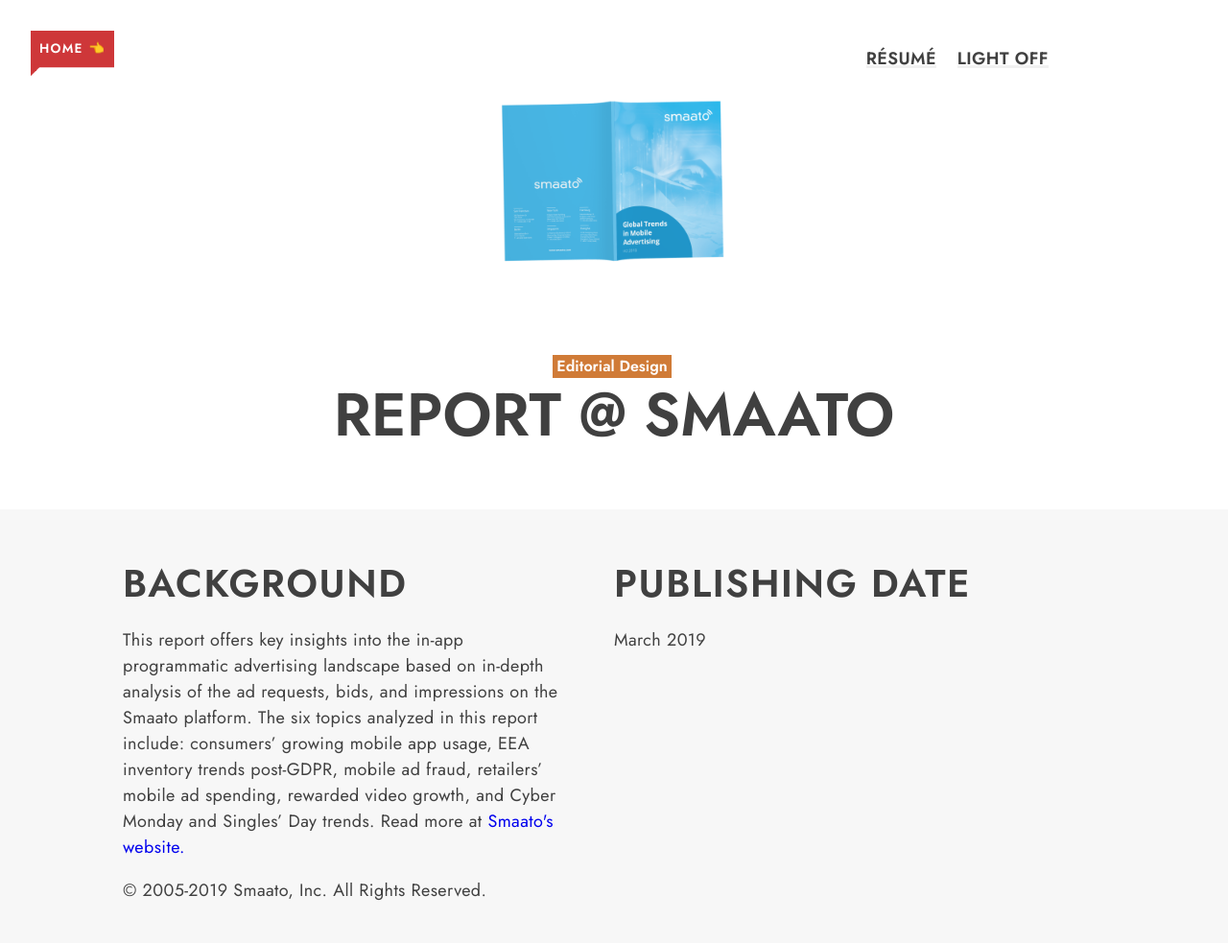
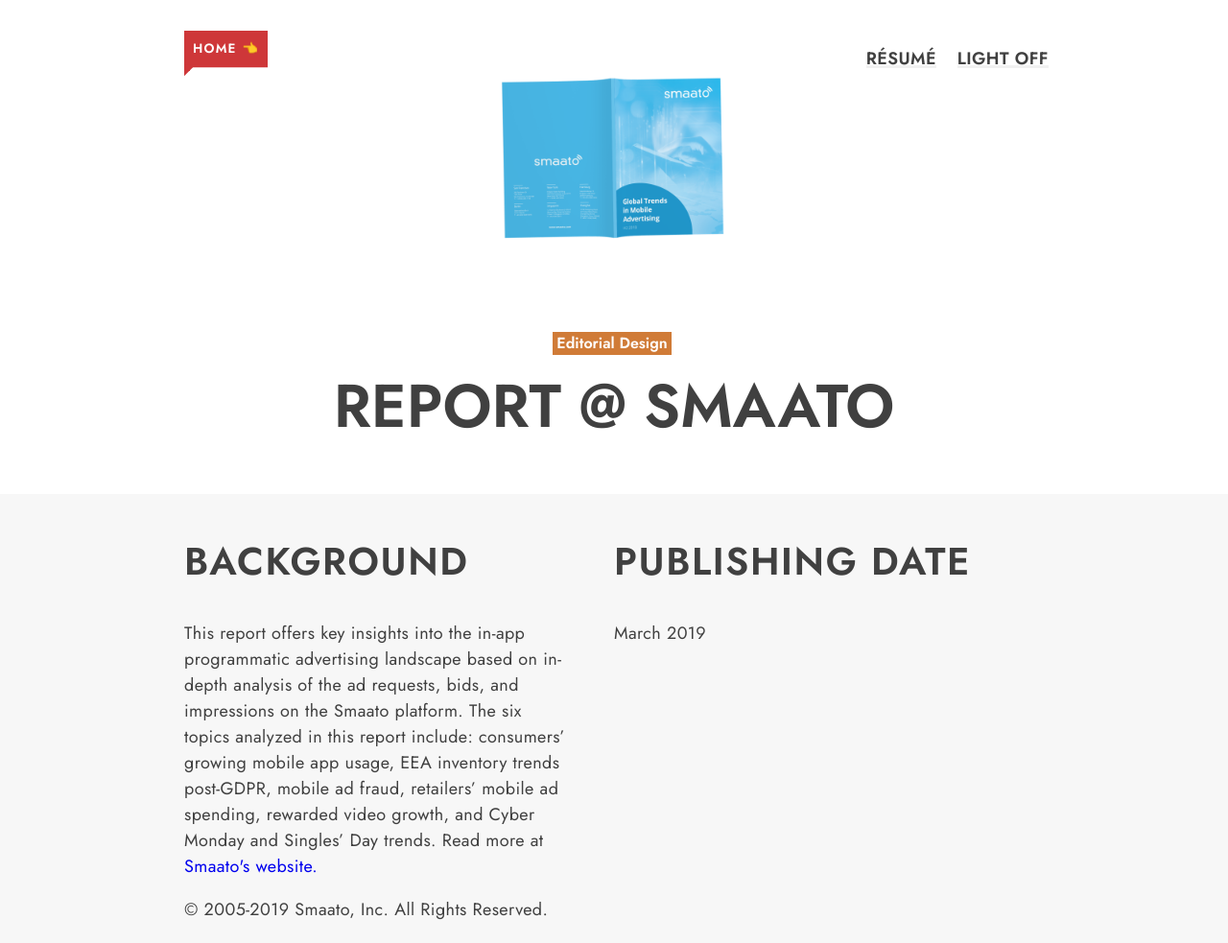
Before and after one commit to chithanhnguyen/chithanhnguyen.github.io, a plain HTML site: page gtr.html in a window 1280 px wide. Shown: the top 983 px of the page at 96% size. Drawn offline with nearby package versions, Linux system fonts and the light colour scheme.

Commit message:
Fix logo position

```diff
--- a/CSS/style-post.css
+++ b/CSS/style-post.css
@@ -44,7 +44,7 @@
     font-weight: 600;
     font-size: 3.5em;
     color: var(--font-color);
-    line-height: 1em;
+    line-height: 150%;
     margin-block-start: .2rem;
     margin-block-end: .2rem;
     margin-inline-start: 0;
@@ -56,6 +56,7 @@
     font-size: 2.5rem;
     font-family: Jost, sans-serif;
     font-weight: 600;
+    line-height: 150%;
     color: var(--font-color);
     margin-block-start: 0rem;
     margin-block-end: 2rem;
@@ -77,7 +78,7 @@
     scroll-snap-align: start;
     position: relative;
     overflow: hidden;
-    padding: 5vw 10vw;
+    padding: 5vh 15vw;
 }
 
 img {
@@ -120,7 +121,7 @@
     position: sticky;
     position: -webkit-sticky;
     top: 2rem;
-    left: 2rem;
+    left: 15vw;
     -webkit-transition: all .3s cubic-bezier(.52, .08, .28, 2.52);
     -moz-transition: all .3s cubic-bezier(.52, .08, .28, 2.52);
     -o-transition: all .3s cubic-bezier(.52, .08, .28, 2.52);
```
